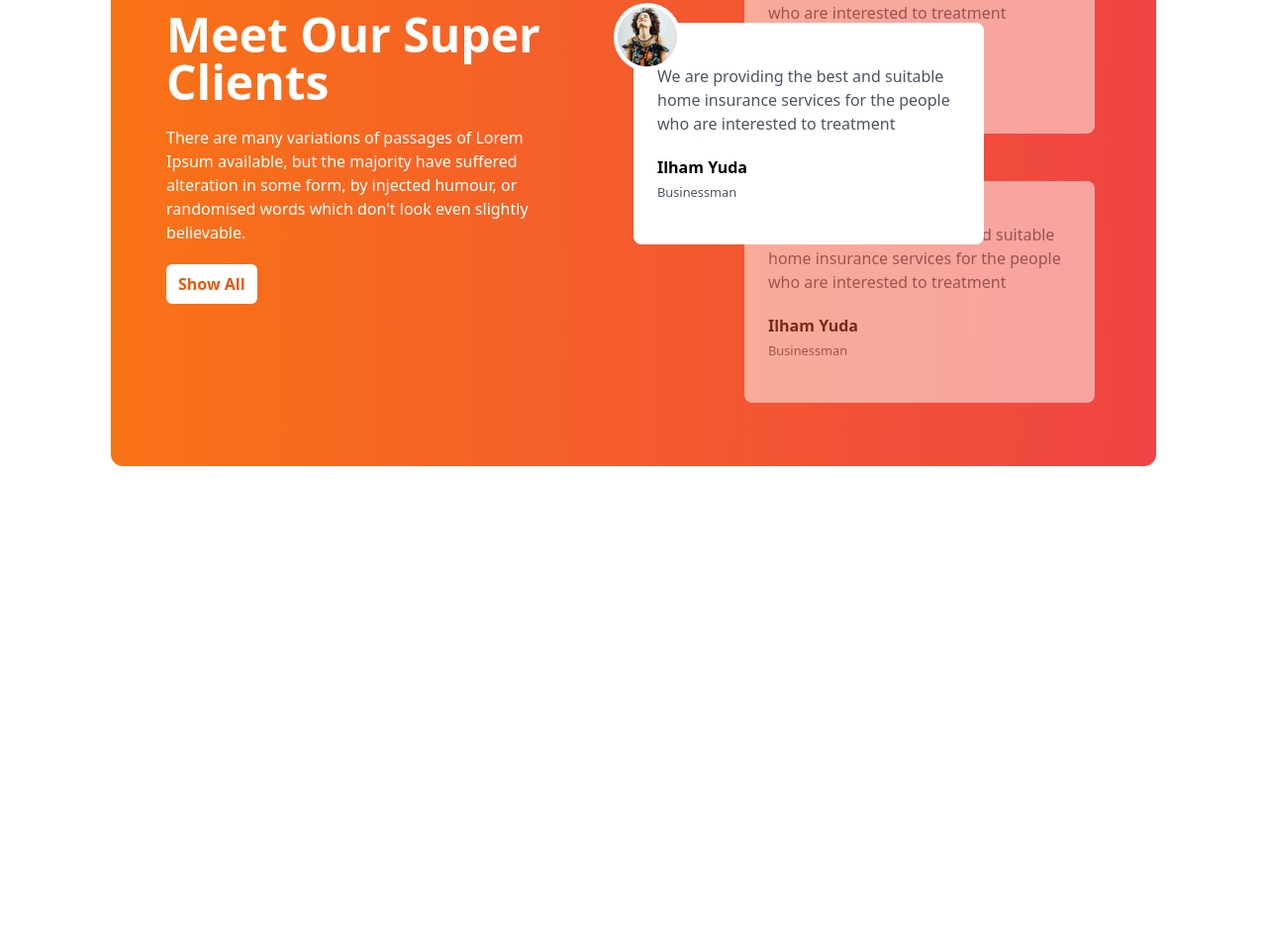
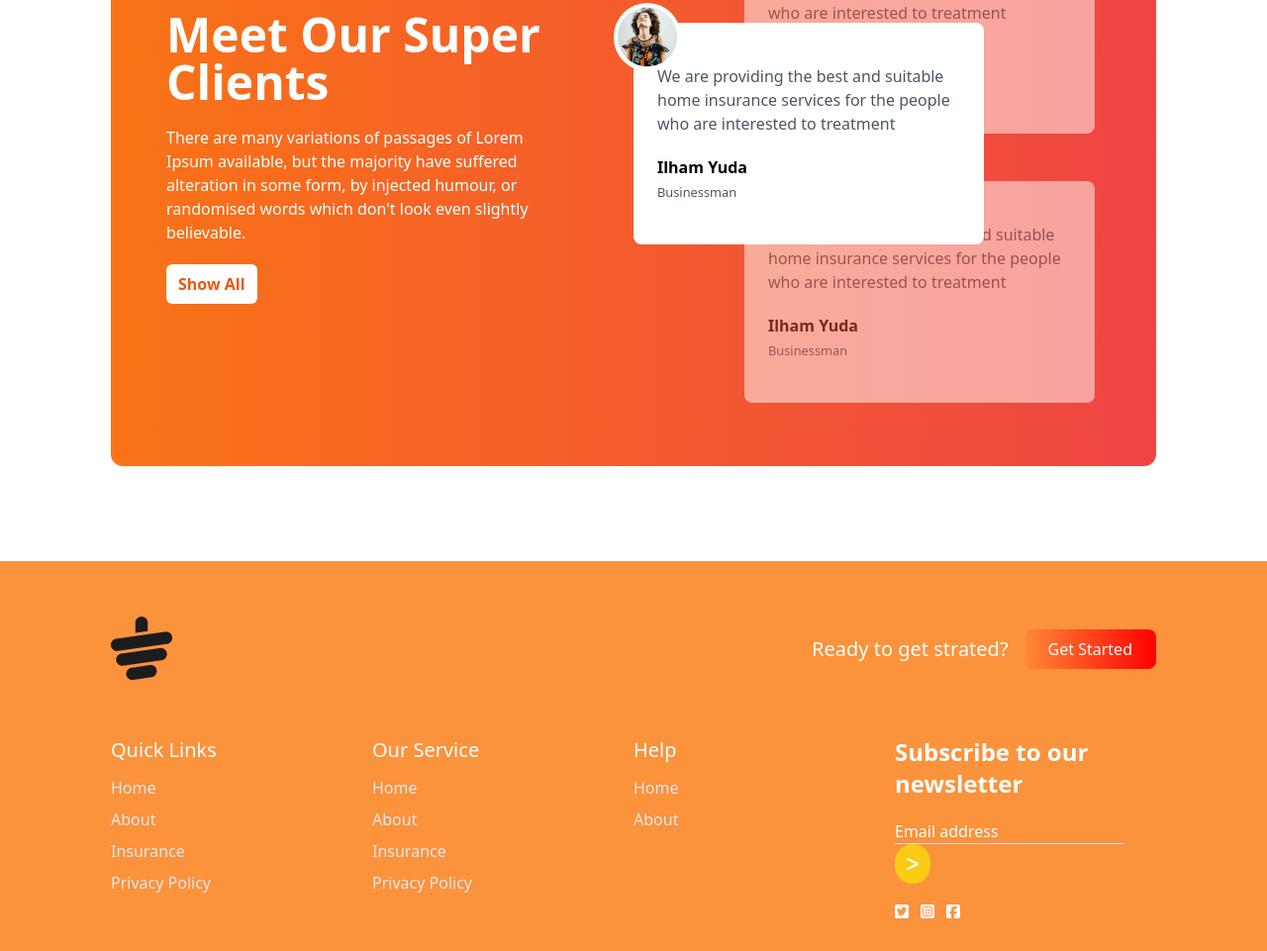
Before and after one commit to al-amin21c/chay-house, a plain HTML site: page index.html in a window 1280 px wide. Shown: the part 1918-2879 px from the top of the page at 99% size. Before the commit the page ends 2389 px from the top, so only its background shows below. Drawn offline with nearby package versions, Linux system fonts and the light colour scheme.

Commit message:
footer area added

```diff
--- a/index.html
+++ b/index.html
@@ -24,9 +24,9 @@
         }
       </script>
 </head>
-<body>
+<body class="">
     <!--starting main section-->
-    <main class="max-w-screen-xl mx-auto px-16 lg:px-28">
+    <main class=" max-w-screen-xl mx-auto px-16 lg:px-28">
         <header class="lg:flex justify-between items-center">
             <!-- Text Content -->
             <div>
@@ -125,7 +125,7 @@
                 </div>
         </section>
         <!--review section-->
-        <section class="mb-24 h-20">
+        <section class="mb-24 ">
             <div class="bg-gradient-to-r from-orange-500 to-red-500 rounded-xl grid items-center grid-cols-1 lg:grid-cols-2 text-white px-7 md:px-14">
                 <!--text section-->
                 <div class=" w-5/6">
@@ -169,13 +169,65 @@
                             <small>Businessman</small>
                         </div>
                     </div>
+                </div>
+            </div>
+        </section>
+
+    </main>
+    <!--footer section-->
+    <footer class="px-8 lg:px-28 bottom-0 w-full bg-orange-400 text-white">
+        <div class=" py-8 mx-auto">
+            <div class="flex justify-between items-center py-6 mb-8">
+                <img class="" src="images/cup.png" alt="">
+                <div class="flex justify-between items-center">
+                    <h3 class="mr-4 text-xl">Ready to get strated?</h3>
+                    <button class="bg-gradient-to-r from-[#FF8938] to-[#FF0000] py-2 px-6 rounded-lg text-white">Get Started</button>
+                </div>
+            </div>
+            <!--FOOTER COLUMNS-->
+            <div class="grid grid-cols-2 md:grid-cols-4 ">
+                <!--col 1-->
+                <div>
+                    <h3 class="font-normal text-xl">Quick Links</h3>
+                    <ul class="text-base mt-3">
+                        <li class="mt-2 text-gray-200 hover:text-orange-700 text-base">Home</li>
+                        <li class="mt-2 text-gray-200 hover:text-orange-700 text-base">About</li>
+                        <li class="mt-2 text-gray-200 hover:text-orange-700 text-base">Insurance</li>
+                        <li class="mt-2 text-gray-200 hover:text-orange-700 text-base">Privacy Policy</li>
+                    </ul>
+                </div>
+                <div>
+                    <h3 class="font-normal text-xl">Our Service</h3>
+                    <ul class="text-base mt-3">
+                        <li class="mt-2 text-gray-200 hover:text-orange-700 text-base">Home</li>
+                        <li class="mt-2 text-gray-200 hover:text-orange-700 text-base">About</li>
+                        <li class="mt-2 text-gray-200 hover:text-orange-700 text-base">Insurance</li>
+                        <li class="mt-2 text-gray-200 hover:text-orange-700 text-base">Privacy Policy</li>
+                    </ul>
+                </div>
+                <div>
+                    <h3 class="font-normal text-xl">Help</h3>
+                    <ul class="text-base mt-3">
+                        <li class="mt-2 text-gray-200 hover:text-orange-700 text-base">Home</li>
+                        <li class="mt-2 text-gray-200 hover:text-orange-700 text-base">About</li>
+                    </ul>
+                </div>
+                <div>
+                    <h2 class="text-2xl font-semibold mb-5">Subscribe to our newsletter</h2>
+                    <div class="mb-5">
+                        <input class="bg-transparent placeholder-white border-b" type="email" placeholder="Email address">
+                        <i class="fa-solid fa-greater-than bg-yellow-400 hover:bg-orange-700 p-3 rounded-full"></i>
+                    </div>
+                    <div class="flex gap-3">
+                        <i class="fa-brands fa-square-twitter"></i>
+                        <i class="fa-brands fa-square-instagram"></i>
+                        <i class="fa-brands fa-square-facebook"></i>
+                    </div>
 
                 </div>
-                <!--review card-->
-
             </div>
-        </section>
-    </main>
+        </div>
+    </footer>
 
 </body>
 </html>
```
